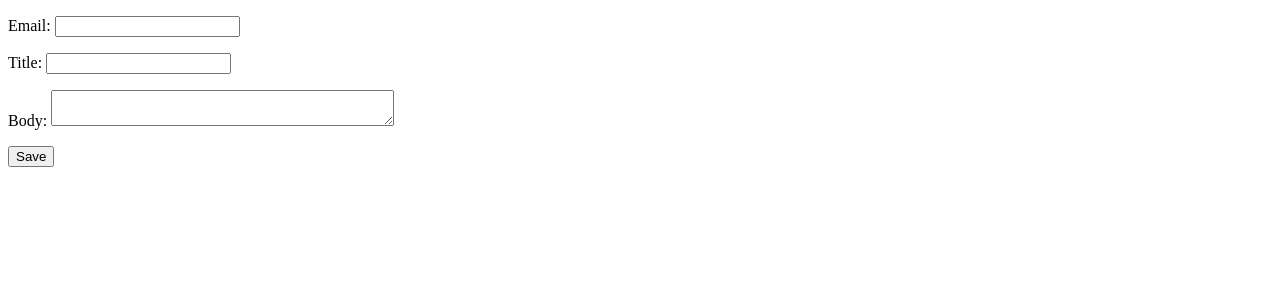
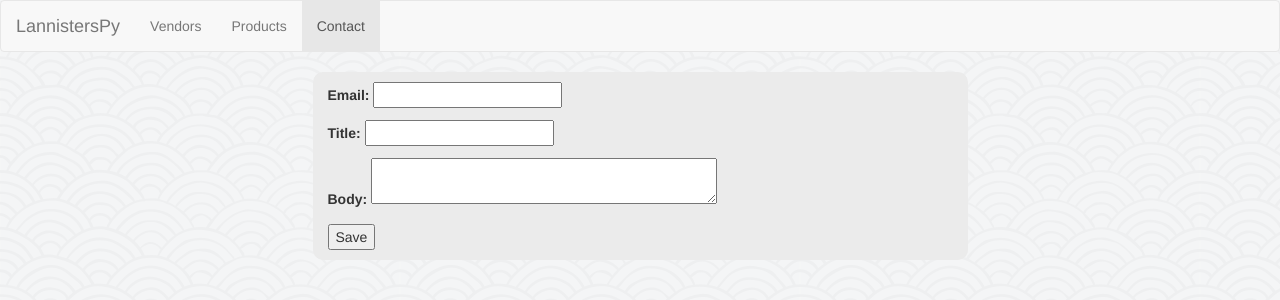
Before and after one commit to lyk2017-python/LannistersPy, a Django app: page /contact/ in a window 1280 px wide. Shown: the top 300 px of the page. Run offline with Django 3.2, Linux system fonts and the light colour scheme; some libraries are stand-ins or nearby versions.

Commit message:
Sehr schön!

```diff
--- a/payment/forms.py
+++ b/payment/forms.py
@@ -16,5 +16,4 @@ class CommentForm(forms.ModelForm):
             "id",
         ]
         widgets = {
-
         }
--- a/payment/templates/payment/contact.html
+++ b/payment/templates/payment/contact.html
@@ -1,15 +1,13 @@
-<!DOCTYPE html>
-<html lang="en">
-<head>
-    <meta charset="UTF-8">
-    <title>Title</title>
-</head>
-<body>
-<form action="." method="POST">
-    {% csrf_token %}
-    {{form.as_p}}
-    <button type="submit">Save</button>
+{% extends "payment/theme.html" %}
 
-</form>
-</body>
-</html>
+{% block body %}
+    <div class="row">
+        <div class="col-md-6 col-md-offset-3 card-bg">
+            <form action="." method="POST">
+                {% csrf_token %}
+                {{form.as_p}}
+                <button type="submit">Save</button>
+            </form>
+        </div>
+    </div>
+{% endblock %}
--- a/payment/templates/payment/theme.html
+++ b/payment/templates/payment/theme.html
@@ -28,6 +28,8 @@
                     <li {% if request.path == index_url %}class="active"{% endif %}><a href="/">Vendors <span class="sr-only">(current)</span></a></li>
                     {% url "products" as products_url %}
                     <li  {% if request.path == products_url %}class="active"{% endif %}><a href="{% url "products" %}">Products <span class="sr-only">(current)</span></a></li>
+                    {% url "contact" as contact_url %}
+                    <li  {% if request.path == contact_url %}class="active"{% endif %}><a href="{% url "contact" %}">Contact <span class="sr-only">(current)</span></a></li>
                 </ul>
             </div><!-- /.navbar-collapse -->
         </div><!-- /.container-fluid -->
--- a/payment/urls.py
+++ b/payment/urls.py
@@ -7,5 +7,5 @@ urlpatterns = [
     url(r'^vendor/(?P<id>\d+)/$', views.VendorView.as_view(), name="vendor"),
     url(r'^product/(?P<product_slug>[\w-]+)/$', views.ProductView.as_view(), name="product"),
     url(r'^products/$', views.ProductListView.as_view(), name="products"),
-    url(r'^contact/$', ContactFormView.as_view(), name="contacts"),
+    url(r'^contact/$', ContactFormView.as_view(), name="contact"),
 ]
--- a/payment/views.py
+++ b/payment/views.py
@@ -36,6 +36,9 @@ class ProductView(generic.CreateView):
     form_class = CommentForm
     template_name = "payment/comment_create.html"
     success_url = "."
+
+    # def get_initial(self):
+
 
     def get_product(self):
         query = Product.objects.filter(slug=self.kwargs["product_slug"])
```
Also changed, not shown: payment/templates/payment/comment_create.html (+9 -5 lines).
